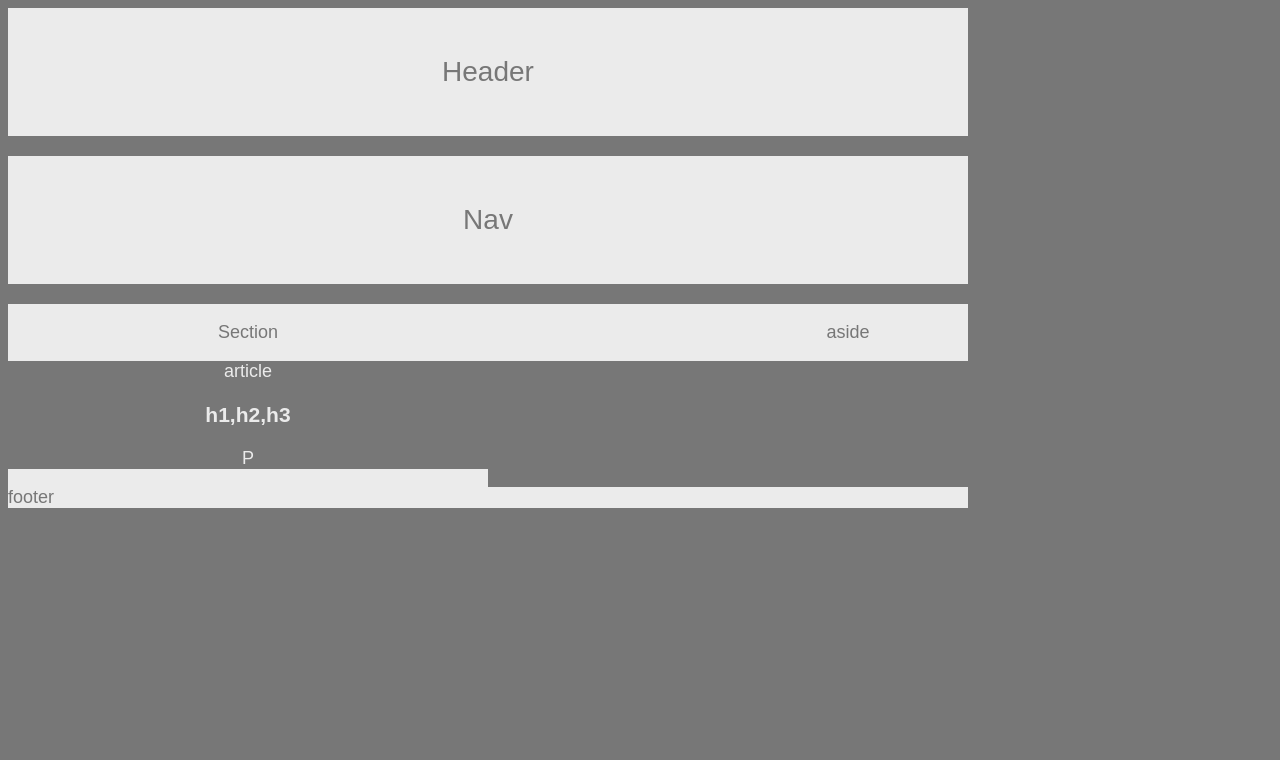
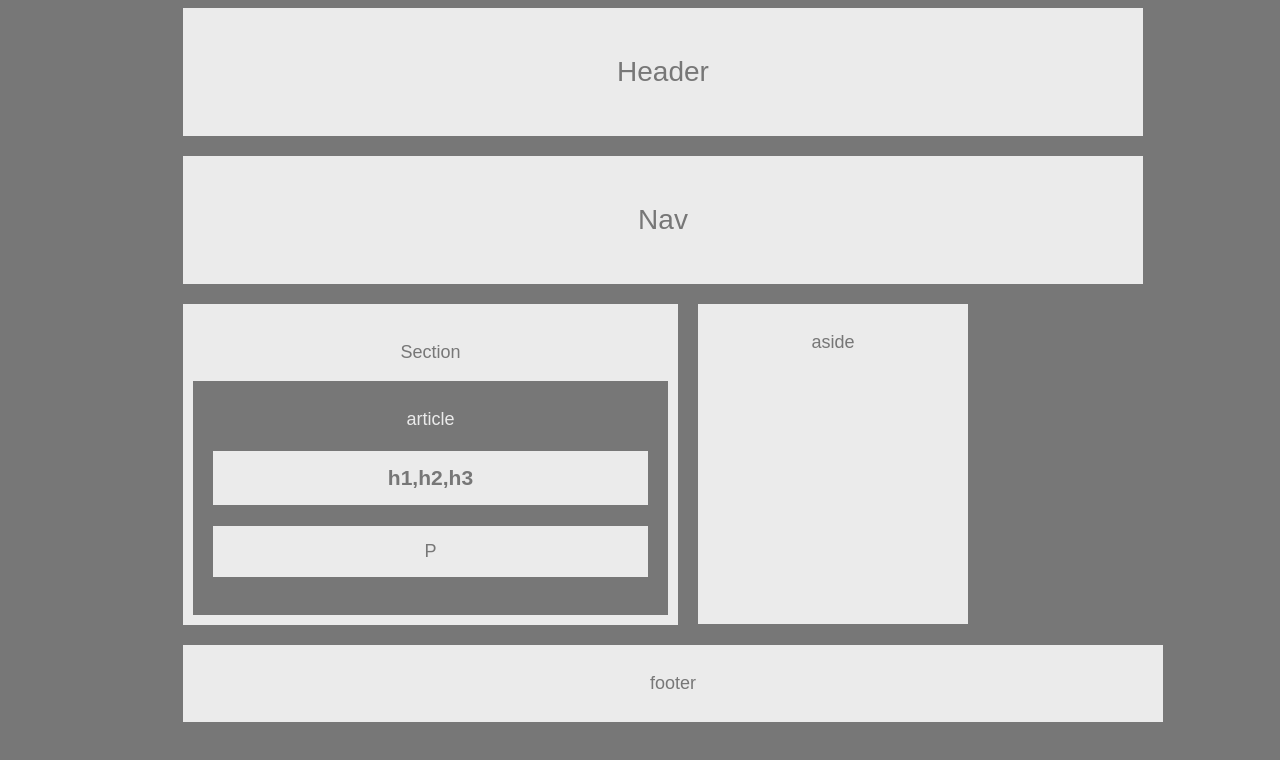
Before and after one commit to Eaug2/HW-Wireframe, a plain HTML site: page index.html in a window 1280 px wide. Drawn offline with Linux system fonts and the light colour scheme.

Commit message:
second upload

```diff
--- a/index.html
+++ b/index.html
@@ -20,6 +20,7 @@
             </p>
         </nav>
 
+        <div class= "all">
             <section class= "leftpage">
                 <p>
                     Section
@@ -30,25 +31,26 @@
 
                     <h1>h1,h2,h3</h1>
 
-                <p>P</p>
+                    <p class= "p1">P</p>
 
                 </article>
 
             </section>
 
-        <section class= "rightpage">
+
                 <aside>
                     <p>aside</p>
                 </aside>
-        </section>
+
+        </div>
 
             <br /> <br />
 
-        <div class= "clearfix">
+
         <footer>
             <p>footer</p>
         </footer>
-        </div>
+
 
     </div>
     </body>
--- a/style.css
+++ b/style.css
@@ -21,6 +21,7 @@ body{
     width:960px;
     font-family: Arial, Helvetica, sans-serif;
     font-size: 18px;
+
 }
 
 
@@ -29,9 +30,10 @@ header{
     background-color:#ebebeb;
     font-size: 28px;
     padding: 20px 0;
-    margin: 0;
+    margin-bottom:20px;
+    margin-left:175px;
     text-align: center;
-    margin-bottom: 20px;
+    width:100%;
 }
 
 nav{
@@ -39,9 +41,10 @@ nav{
     background-color:#ebebeb;
     font-size: 28px;
     padding: 20px 0;
-    margin: 0;
+    margin-left:175px;
     text-align: center;
     margin-bottom: 20px;
+    width:100%;
 }
 
 section{
@@ -49,54 +52,66 @@ section{
     background-color:#ebebeb;
     text-align: center;
     width: 495px;
+    margin-left:175px;
+    padding-top:20px;
+    overflow: auto;
+    margin-right:20px;
+    margin-bottom:20px;
 }
 
 article{
     color: #ebebeb;
     background-color: #777;
     text-align: center;
-
+    padding-bottom:20px;
+    padding-left:20px;
+    padding-right:20px;
+    padding-top:10px;
+    margin:10px 10px 10px 10px;
 }
 
-table{
-    color: #777;
-    background-color: #ebebeb;
-    text-align: center;
-}
 
 aside{
     color: #777;
     background-color:#ebebeb;
     text-align: center;
-    width: 50%;
-    padding-left: 50%;
+    height:300px;
+    float:left;
+    width:250px;
+    padding:10px 10px;
+
+}
+
+h1{
+    color: #777;
+    background-color:#ebebeb;
+    padding:15px 15px;
+}
+
+.p1{
+    color: #777;
+    background-color:#ebebeb;
+    padding: 15px 15px;
+}
+
+/* change margins to top right bottom left format */
+
+.leftpage{
+    float:left;
+}
+
+
+.all{
+
 }
 
 footer{
     color: #777;
     background-color:#ebebeb;
-    margin: 0px 0px 0px 0px;
-    padding: 0%;
-    widows: 960px;
-
+    margin-left:175px;
+    width:100%;
+    text-align: center;
+    margin-top:20px 20px;
+    clear:both;
+    padding: 10px 10px;
 }
-
-/* change margins to top right bottom left format */
-
-
-
-.leftpage{
-    width: 50%;
-    float:left;
-}
-
-.rightpage{
-    width: 50%;
-    float: right;
-}
-
-.clearfix{
-    content:"";
-    display: block;
-    clear: both;
-}
```
Lines whose indentation alone changed are shown as unchanged.
